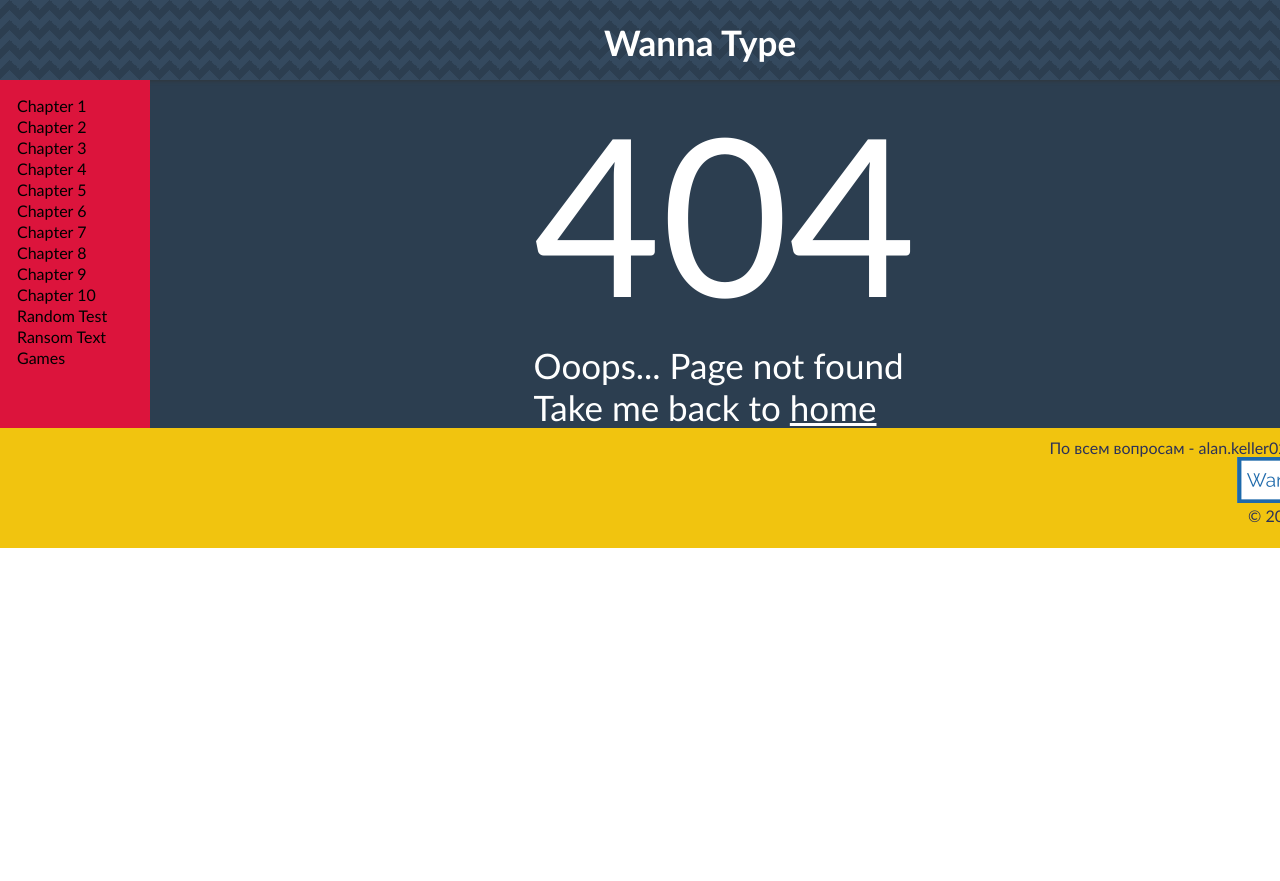
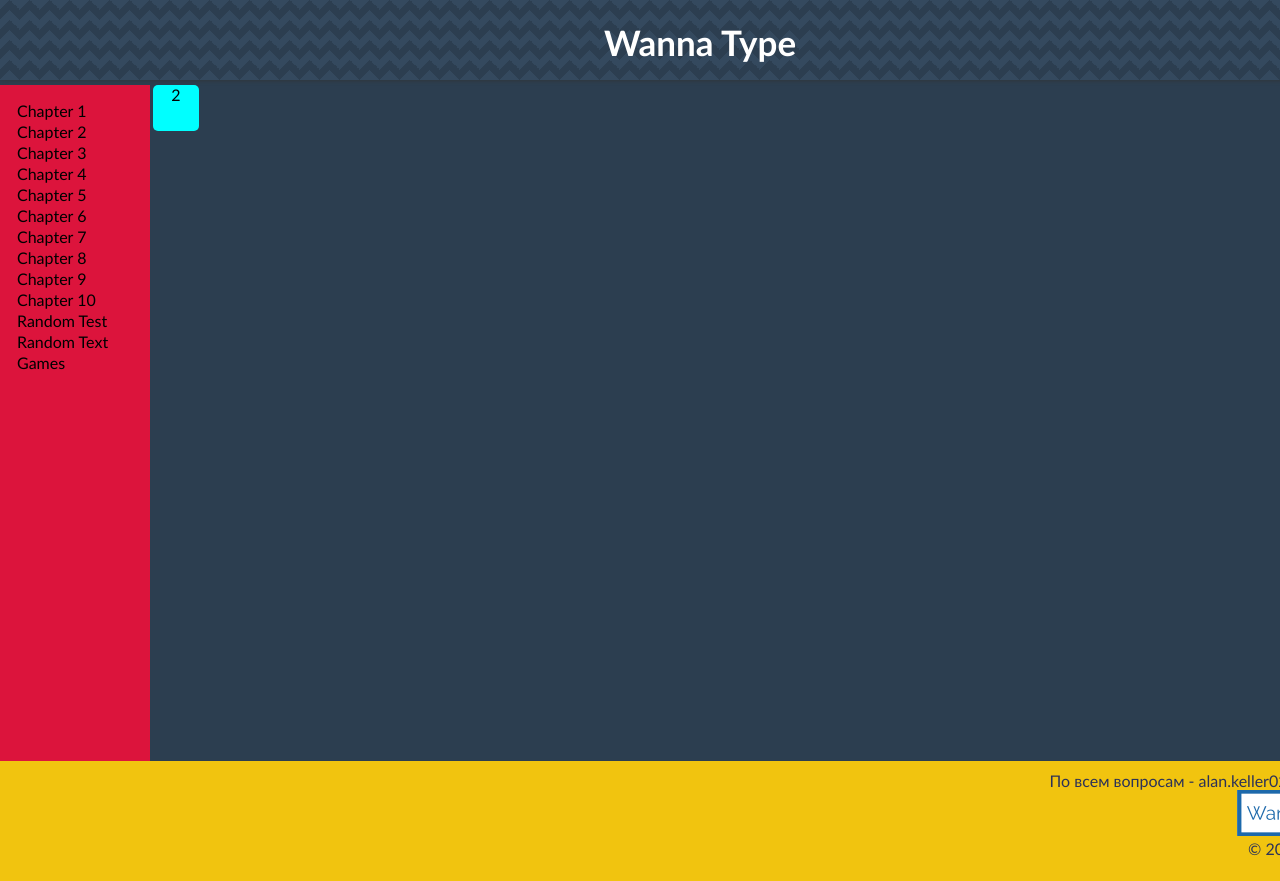
Before and after one commit to Kelly0210/WannaType, a React (Create React App) app: page /games in a window 1280 px wide. Shown: the top 881 px of the page. Before the commit the page ends 800 px from the top, so only its background shows below. Built offline with nearby package versions, Linux system fonts and the light colour scheme.

Commit message:
Falling keys  v 0.1

```diff
--- a/src/App.css
+++ b/src/App.css
@@ -10,6 +10,7 @@
       "chapters main main"
       "footer footer footer";
     width: 1400px;
+    height: 881px;
     margin: auto;
     background-color: #2c3e50;
   }
--- a/src/App.js
+++ b/src/App.js
@@ -7,6 +7,7 @@ import Header from './Components/Header/Header';
 import Main from './Components/Main/Main';
 import Home from './Components/Home/Home';
 import Chapters from './Components/Chapters/Chapters';
+import FallingKeys from './Components/Games/FallingKeys';
 
 const App = () => {
   return (
@@ -16,6 +17,7 @@ const App = () => {
           <Routes>
           <Route path='/' element={<Home />} />
           <Route path='/training' element={<Main />}/>
+          <Route path='/games' element={<FallingKeys />}/>
 
           <Route path='*' element={<Component404 />}/>
           </Routes>
--- a/src/Components/Chapters/Chapters.jsx
+++ b/src/Components/Chapters/Chapters.jsx
@@ -17,9 +17,9 @@ const Chapters = () => {
                 <li><Link to='/training' className={style.linkForTraning}>Chapter 9</Link></li>
                 <li><Link to='/training' className={style.linkForTraning}>Chapter 10</Link></li>
                 <li><Link to='/training' className={style.linkForTraning}>Random Test</Link></li>
-                <li><Link to='/training' className={style.linkForTraning}>Ransom Text</Link></li>
+                <li><Link to='/training' className={style.linkForTraning}>Random Text</Link></li>
 
-                <li><Link to='/training' className={style.linkForTraning}>Games</Link></li>
+                <li><Link to='/games' className={style.linkForTraning}>Games</Link></li>
             </ul>
         </div>
     )
--- a/src/Components/Chapters/Chapters.module.css
+++ b/src/Components/Chapters/Chapters.module.css
@@ -9,7 +9,7 @@ ul {
 }
 
 li {
-    padding-bottom: 2px;
+    margin-bottom: 2px;
 }
 
 .linkForTraning {
--- a/src/Components/CustomTextArea/CustomTextArea.jsx
+++ b/src/Components/CustomTextArea/CustomTextArea.jsx
@@ -2,10 +2,10 @@ import React from 'react';
 import style from './CustomTextArea.module.css';
 
 const CustomTextArea = () => {
+
     return (
         <div className={style.container}>
-        <textarea>
-        </textarea>
+        <textarea autoFocus></textarea>
         </div>
     )
 }
--- /dev/null
+++ b/src/Components/Games/FallingKeys.jsx
@@ -0,0 +1,20 @@
+import React from 'react';
+import style from './FallingKeys.module.css'
+
+const letters = ['a', 'b', 'c', 'd', 'e', 'f', 'g',
+                 'h', 'i', 'j', 'k', 'l', 'm', 'n',
+                 'o', 'p', 'q', 'r', 's', 't', 'u',
+                 'v', 'w', 'x', 'y', 'z'];
+
+const GenerateKey = () => {
+    return letters[Math.floor(Math.random() * 26)];
+}
+
+const FallingKeys = () => {
+    return(
+        <>
+        <div className={style.key}>{setTimeout(() => GenerateKey(), 50)}</div>
+        </>
+    )
+}
+export default FallingKeys;
--- /dev/null
+++ b/src/Components/Games/FallingKeys.module.css
@@ -0,0 +1,25 @@
+.key {
+    display: inline-block;
+    width: 46px;
+    height: 46px;
+    border-radius: 5px;
+    margin: 0px 3px;
+    background-color: aqua;
+    text-align: center;
+}
+
+
+@keyframes falling {
+    0% {
+        margin-top: 0px
+    }
+    100% {
+        margin-top: 200px
+    }
+}
+
+
+.testBlock {
+    animation-name: falling;
+    animation-duration: 10000ms;
+}
--- a/src/Components/Keyboard/Keyboard.module.css
+++ b/src/Components/Keyboard/Keyboard.module.css
@@ -4,7 +4,7 @@
 .row {
     width: 820px;
     height: 50px;
-    margin: 2px auto;
+    margin: 3px auto;
 }
 .key {
     display: inline-block;
@@ -53,3 +53,11 @@
     width: 400px;
     margin-left: 175px;
 }
+
+.nextKey {
+    border: 3px solid rgb(0, 102, 255);
+}
+
+.wrongKey {
+    border: 3px solid crimson;
+}
```
